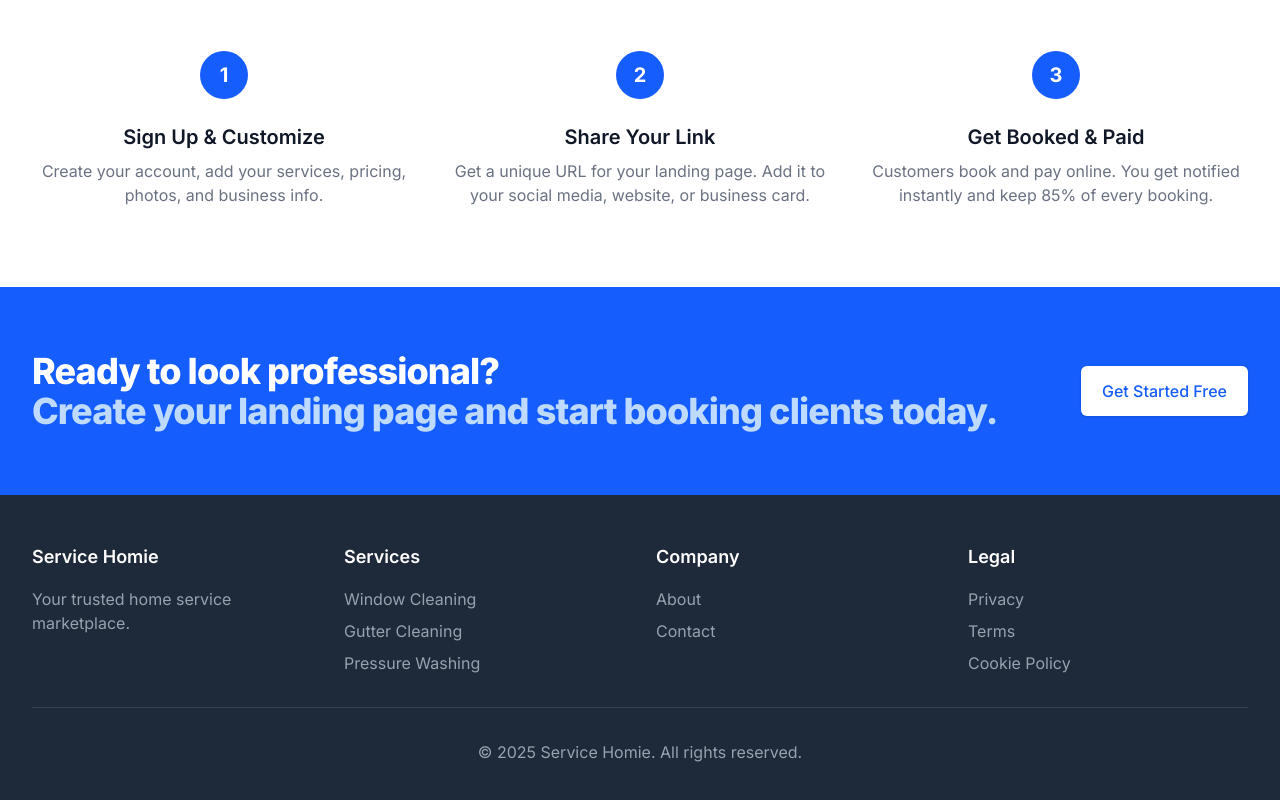
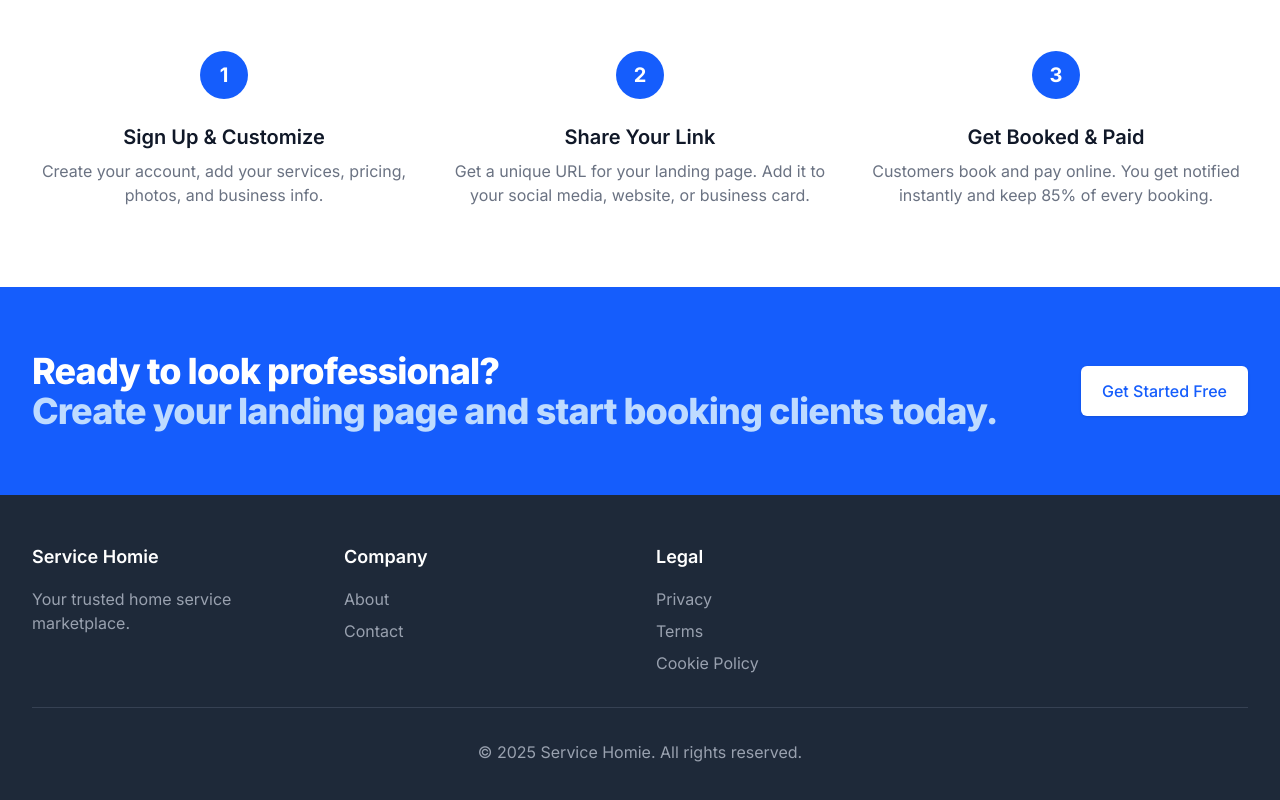
Before and after one commit to samueljjenkins/servicehomie, a Next.js app: page / in a window 1280 px wide. Shown: the part 1215-2015 px from the top of the page. Built offline with nearby package versions, Linux system fonts and the light colour scheme; no server answers.

Commit message:
chore: remove Services section from footer

```diff
--- a/app/page.tsx
+++ b/app/page.tsx
@@ -148,14 +148,6 @@
               <p className="text-gray-400">Your trusted home service marketplace.</p>
             </div>
             <div>
-              <h3 className="text-white text-lg font-semibold mb-4">Services</h3>
-              <ul className="space-y-2">
-                <li><Link href="/marketplace/window-cleaning" className="text-gray-400 hover:text-white">Window Cleaning</Link></li>
-                <li><Link href="/marketplace/gutter-cleaning" className="text-gray-400 hover:text-white">Gutter Cleaning</Link></li>
-                <li><Link href="/marketplace/pressure-washing" className="text-gray-400 hover:text-white">Pressure Washing</Link></li>
-              </ul>
-            </div>
-            <div>
               <h3 className="text-white text-lg font-semibold mb-4">Company</h3>
               <ul className="space-y-2">
                 <li><Link href="/about" className="text-gray-400 hover:text-white">About</Link></li>
```
